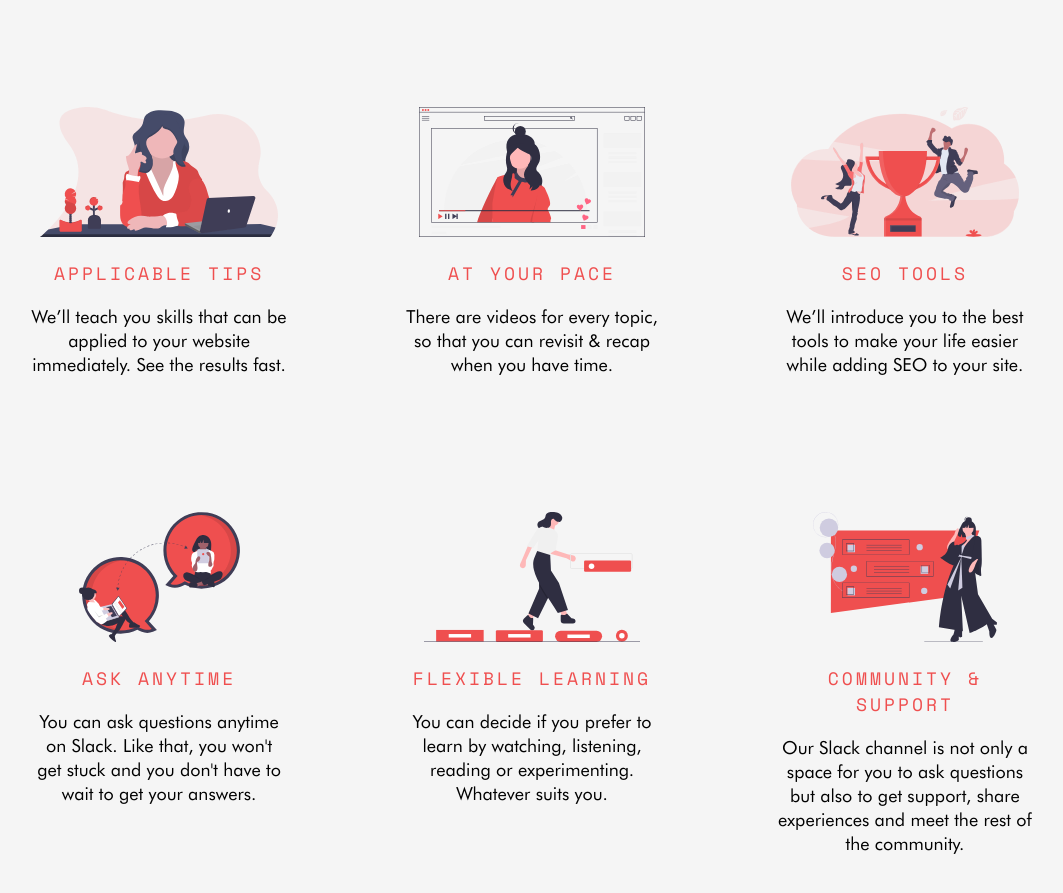
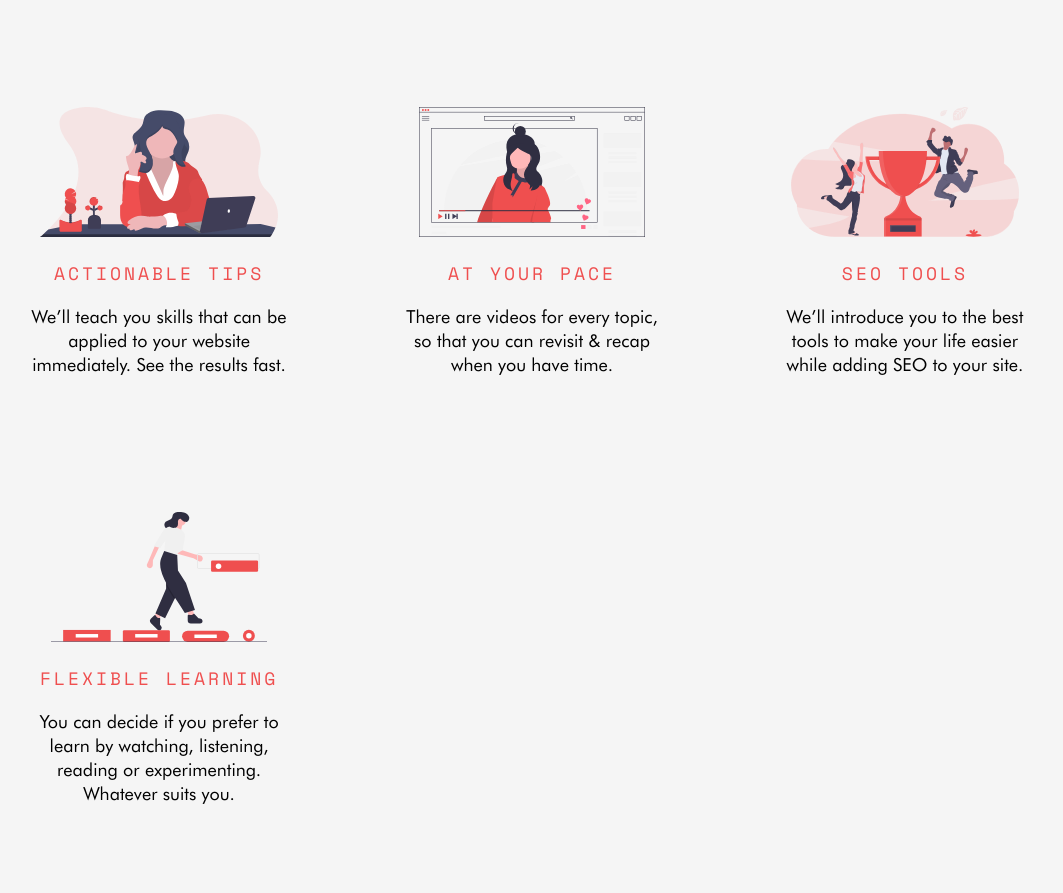
Before and after one commit to hharen/mltc_jekyll, a Jekyll site: the page built from seo-course.html, in a window 1280 px wide and 900 px high, scrolled down 1209 px. Shown: the top 893 px of the window, without its empty margins (108-1171 px from the left). Built offline with Jekyll 4.4.1, drawn with Linux system fonts in a browser that asks for light colours; nearby versions of some CDN libraries.

Commit message:
Remove notions of Slack

```diff
--- a/seo-course.html
+++ b/seo-course.html
@@ -76,7 +76,7 @@ description: Do you know can SEO help your visibility? Learn this powerful way t
       <div class="container container-grey features features-3">
         <div class="feature">
           <img src="images/undraw/undraw_teacher_35j2.svg" class='feature-svg'>
-          <h3>Applicable Tips</h3>
+          <h3>Actionable Tips</h3>
           <p>We’ll teach you skills that can be applied to your website immediately.
             See the results fast.</p>
         </div>
@@ -95,12 +95,12 @@ description: Do you know can SEO help your visibility? Learn this powerful way t
             adding SEO to your site.</p>
         </div>
 
-        <div class="feature">
+        <!-- <div class="feature">
           <img src="images/undraw/undraw_real_time_collaboration_c62i.svg" class='feature-svg'>
           <h3>Ask anytime</h3>
           <p>You can ask questions anytime on Slack. Like that, you won't get
           stuck and you don't have to wait to get your answers.</p>
-        </div>
+        </div> -->
 
         <div class="feature">
           <img src="images/undraw/undraw_button_style_70y7.svg" class='feature-svg'>
@@ -109,12 +109,12 @@ description: Do you know can SEO help your visibility? Learn this powerful way t
             or experimenting. Whatever suits you.</p>
         </div>
 
-        <div class="feature">
+        <!-- <div class="feature">
           <img src="images/undraw/undraw_ask_me_anything_k8o0.svg" class='feature-svg'>
           <h3>Community & Support</h3>
           <p>Our Slack channel is not only a space for you to ask questions but also to
             get support, share experiences and meet the rest of the community.</p>
-        </div>
+        </div> -->
       </div>
 
       <div class="container">
```
Also changed, not shown: web-development.html (+6 -6 lines).
